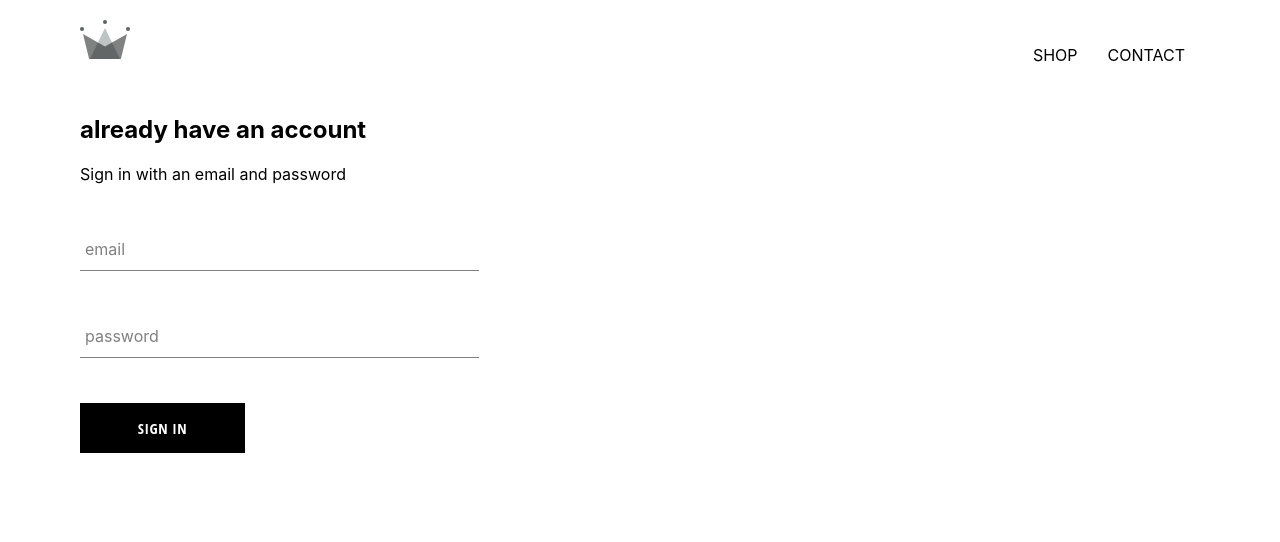
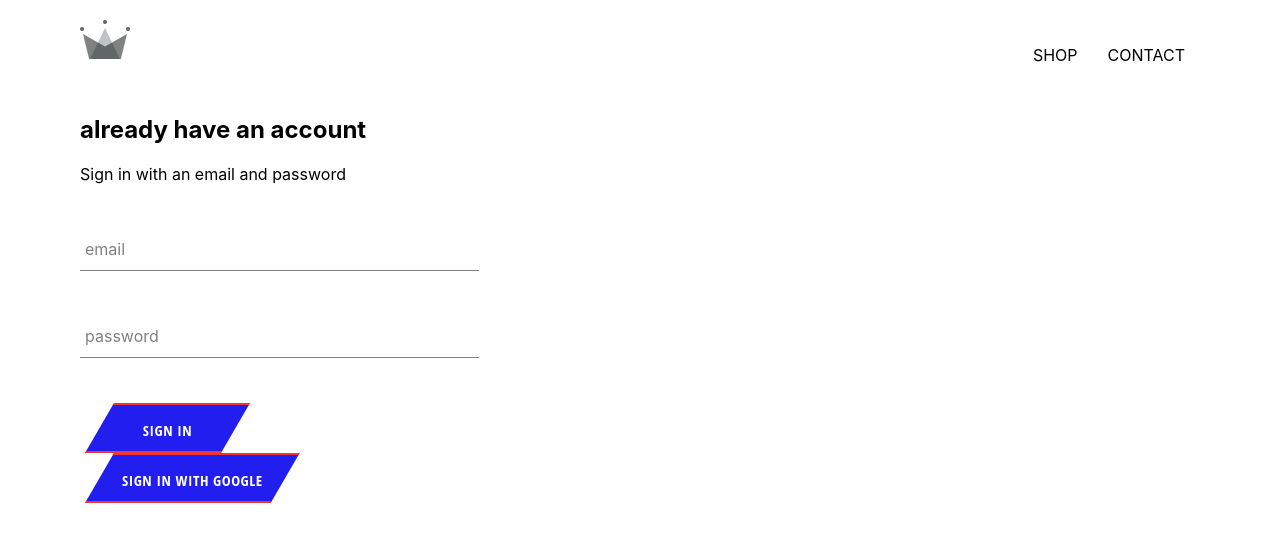
Before and after one commit to Manish4359/React, a React (Create React App) app in the folder crwn-clothing/: page /signin in a window 1280 px wide. Shown: the top 542 px of the page. Built offline with nearby package versions, Linux system fonts and the light colour scheme.

Commit message:
integrating firebase

```diff
--- a/crwn-clothing/package.json
+++ b/crwn-clothing/package.json
@@ -6,6 +6,7 @@
     "@testing-library/jest-dom": "^5.14.1",
     "@testing-library/react": "^11.2.7",
     "@testing-library/user-event": "^12.8.3",
+    "firebase": "^8.9.1",
     "node-sass": "^6.0.1",
     "react": "^17.0.2",
     "react-dom": "^17.0.2",
--- a/crwn-clothing/src/components/custom-button/custom-button.styles.scss
+++ b/crwn-clothing/src/components/custom-button/custom-button.styles.scss
@@ -4,19 +4,24 @@
   height: 50px;
   letter-spacing: 0.5px;
   line-height: 50px;
-  padding: 0 35px 0 35px;
+  padding: 0 35px;
+  margin: 0 5px;
   font-size: 15px;
-  background-color: black;
+  background: rgb(34, 30, 240);
+  background-size: 100%;
   color: white;
   text-transform: uppercase;
   font-family: "Open Sans Condensed";
   font-weight: bolder;
-  border: none;
+  border: 2px solid rgb(241, 53, 53);
+
   cursor: pointer;
+  clip-path: polygon(29px 0, 100% 0, calc(100% - 29px) 100%, 0 100%);
+  transition: all 0.7s;
 
   &:hover {
-    background-color: white;
-    color: black;
-    border: 1px solid black;
+    background: rgb(245, 64, 64);
+
+    border: 2px solid rgb(66, 63, 245);
   }
 }
--- a/crwn-clothing/src/components/sign-in/sign-in.component.jsx
+++ b/crwn-clothing/src/components/sign-in/sign-in.component.jsx
@@ -1,5 +1,6 @@
 import React from "react";
 
+import { signInWithGoogle } from "./../../firebase/firebase.utils";
 import FormInput from "../form-input/form-input.component";
 import CustomButton from "../custom-button/custom-button.component";
 import "./sign-in.styles.scss";
@@ -52,6 +53,9 @@ class SignIn extends React.Component {
           />
 
           <CustomButton type="submit">Sign in</CustomButton>
+          <CustomButton onClick={signInWithGoogle}>
+            Sign in with Google
+          </CustomButton>
         </form>
       </div>
     );
@@ -59,3 +63,15 @@ class SignIn extends React.Component {
 }
 
 export default SignIn;
+
+/*
+ {
+    apiKey: "AIzaSyCKK6NflcVmo9Cp8SVKzf9dlAn_PBHEqGg",
+    authDomain: "react-crown-cloth.firebaseapp.com",
+    projectId: "react-crown-cloth",
+    storageBucket: "react-crown-cloth.appspot.com",
+    messagingSenderId: "921471415656",
+    appId: "1:921471415656:web:da4fa1e5cc79249bf712dd",
+    measurementId: "G-VPVJ7NHB83"
+  };
+*/
--- /dev/null
+++ b/crwn-clothing/src/firebase/firebase.utils.js
@@ -0,0 +1,27 @@
+import firebase from "firebase/app";
+
+import "firebase/firestore";
+import "firebase/auth";
+
+const config = {
+  apiKey: "AIzaSyCKK6NflcVmo9Cp8SVKzf9dlAn_PBHEqGg",
+  authDomain: "react-crown-cloth.firebaseapp.com",
+  projectId: "react-crown-cloth",
+  storageBucket: "react-crown-cloth.appspot.com",
+  messagingSenderId: "921471415656",
+  appId: "1:921471415656:web:da4fa1e5cc79249bf712dd",
+  measurementId: "G-VPVJ7NHB83",
+};
+
+firebase.initializeApp(config);
+
+export const auth = firebase.auth();
+export const firestore = firebase.firestore();
+
+const provider = new firebase.auth.GoogleAuthProvider();
+
+provider.setCustomParameters({ prompt: "select_account" });
+
+export const signInWithGoogle = () => auth.signInWithPopup(provider);
+
+export default firebase;
```
Also changed, not shown: 1 other file (tests, documents, lock files or other folders).
